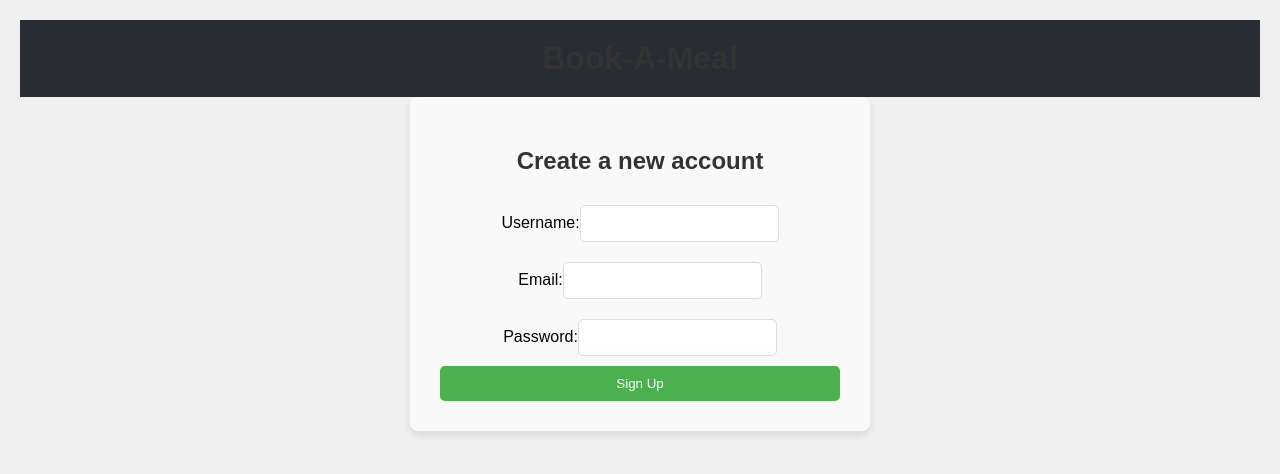
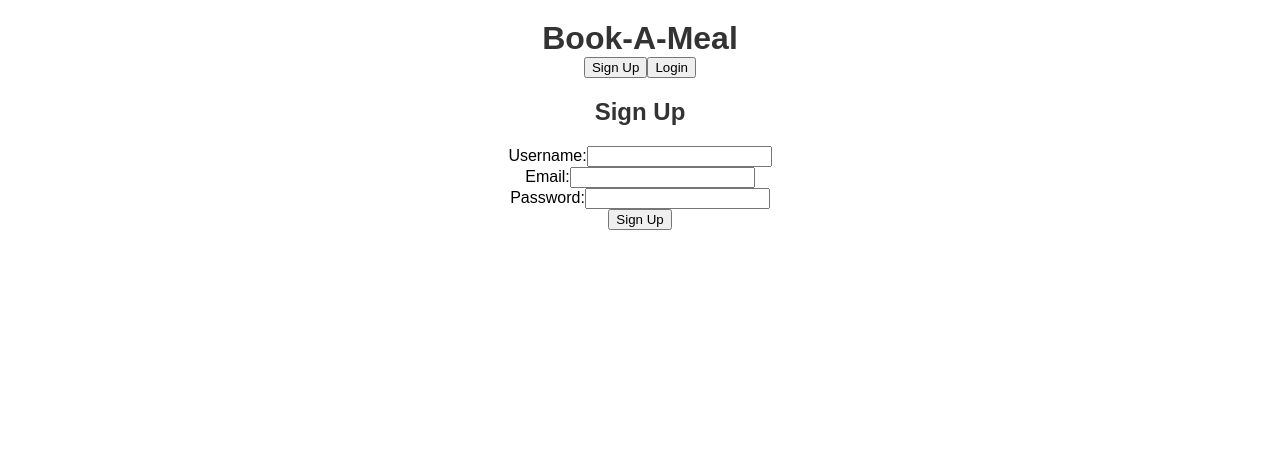
Before and after one commit to T-Chol/frontend-, a React (Create React App) app: page /signup in a window 1280 px wide. Shown: the top 474 px of the page. Built offline with nearby package versions, Linux system fonts and the light colour scheme.

Commit message:
landing page

```diff
--- a/src/App.js
+++ b/src/App.js
@@ -120,6 +120,69 @@
 
 
 
+// import React, { useState } from 'react';
+// import './App.css';
+// import Header from './components/Header';
+// import Login from './components/Login';
+// import SignUp from './components/SignUp';
+// import Dashboard from './components/Dashboard';
+// import MealList from './components/MealList';
+// import OrderHistory from './components/OrderHistory';
+// import { BrowserRouter as Router, Routes, Route } from 'react-router-dom';
+
+// function App() {
+//   const [isLoggedIn, setIsLoggedIn] = useState(false); // State to manage login status
+//   const [user, setUser] = useState(null); // Initialize as null, which will be set after login
+//   const [meals, setMeals] = useState([
+//     { id: 1, name: 'Beef with Rice', description: 'Delicious beef with steamed rice.', price: 10 },
+//     { id: 2, name: 'Chicken with Fries', description: 'Crispy chicken with fries.', price: 8 },
+//   ]);
+//   const [orders, setOrders] = useState([
+//     { mealName: 'Beef with Rice', quantity: 2, status: 'Delivered' },
+//   ]);
+
+//   const handleLogin = (userInfo) => {
+//     setIsLoggedIn(true);
+//     setUser(userInfo); // Set the user state after login
+//   };
+
+//   const handleLogout = () => {
+//     setIsLoggedIn(false);
+//     setUser(null); // Reset user state when logging out
+//   };
+
+//   const handleSignUp = (newUser) => {
+//     setIsLoggedIn(true);
+//     setUser({ ...newUser, role: 'user' }); // Simulate a new user signup
+//   };
+
+//   return (
+//     <Router>
+//       <div className="App">
+//         <Header handleLogout={handleLogout} isLoggedIn={isLoggedIn} />
+//         <Routes>
+//           <Route
+//             path="/"
+//             element={isLoggedIn ? <Dashboard user={user} /> : <Login handleLogin={handleLogin} />}
+//           />
+//           <Route path="/signup" element={<SignUp handleSignUp={handleSignUp} />} />
+//           <Route path="/meal-list" element={<MealList meals={meals} />} />
+//           <Route path="/order-history" element={<OrderHistory orders={orders} />} />
+//         </Routes>
+//       </div>
+//     </Router>
+//   );
+// }
+
+// export default App;
+
+
+// TO HANDLE THE LANDING PAGE
+
+
+
+
+
 import React, { useState } from 'react';
 import './App.css';
 import Header from './components/Header';
@@ -128,7 +191,8 @@ import SignUp from './components/SignUp';
 import Dashboard from './components/Dashboard';
 import MealList from './components/MealList';
 import OrderHistory from './components/OrderHistory';
-import { BrowserRouter as Router, Routes, Route } from 'react-router-dom';
+import LandingPage from './components/LandingPage'; // Import LandingPage component
+import { Routes, Route } from 'react-router-dom'; // No need for BrowserRouter here
 
 function App() {
   const [isLoggedIn, setIsLoggedIn] = useState(false); // State to manage login status
@@ -157,20 +221,18 @@ function App() {
   };
 
   return (
-    <Router>
     <div className="App">
       <Header handleLogout={handleLogout} isLoggedIn={isLoggedIn} />
       <Routes>
         <Route
           path="/"
-            element={isLoggedIn ? <Dashboard user={user} /> : <Login handleLogin={handleLogin} />}
+          element={isLoggedIn ? <Dashboard user={user} /> : <LandingPage />}
         />
         <Route path="/signup" element={<SignUp handleSignUp={handleSignUp} />} />
         <Route path="/meal-list" element={<MealList meals={meals} />} />
         <Route path="/order-history" element={<OrderHistory orders={orders} />} />
       </Routes>
     </div>
-    </Router>
   );
 }
 
--- a/src/components/Header.js
+++ b/src/components/Header.js
@@ -21,17 +21,57 @@
 // export default Header;
 
 
+// import React from 'react';
+
+// const Header = ({ handleLogout, isLoggedIn }) => {
+//   return (
+//     <header className="App-header">
+//       <h1>Book-A-Meal</h1>
+//       {/* Display logout button if the user is logged in */}
+//       {isLoggedIn && (
+//         <button onClick={handleLogout} className="logout-button">
+//           Log Out
+//         </button>
+//         // STARTS HERE THE ADDED FEATURE
+//          ) (
+//     <>
+//       <Link to="/signup">
+//         <button>Sign Up</button>
+//       </Link>
+//       <Link to="/">
+//         <button>Login</button>
+//       </Link>
+//     </>
+
+
+
+//       )}
+//     </header>
+//   );
+// };
+
+// export default Header;
+
+
+
 import React from 'react';
+import { Link } from 'react-router-dom'; // <-- Add this import
 
 const Header = ({ handleLogout, isLoggedIn }) => {
   return (
-    <header className="App-header">
+    <header>
       <h1>Book-A-Meal</h1>
-      {/* Display logout button if the user is logged in */}
-      {isLoggedIn && (
-        <button onClick={handleLogout} className="logout-button">
-          Log Out
-        </button>
+      {isLoggedIn ? (
+        <button onClick={handleLogout}>Logout</button>
+      ) : (
+        <>
+          <Link to="/signup">
+            <button>Sign Up</button>
+          </Link>
+          <Link to="/">
+            <button>Login</button>
+          </Link>
+        </>
       )}
     </header>
   );
--- a/src/components/LandingPage.css
+++ b/src/components/LandingPage.css
@@ -1,4 +1,4 @@
-.landing-container {
+/* .landing-container {
     display: flex;
     flex-direction: column;
     justify-content: center;
@@ -61,3 +61,83 @@
     font-size: 1rem;
     color: #777;
   }
+   */
+
+
+/* TO UPDATE THE LANDING PAGE */
+
+
+
+
+/* src/components/LandingPage.css */
+.landing-page {
+  text-align: center;
+}
+
+.background-image {
+  position: relative;
+  background-image: url('https://example.com/path-to-cafe-image.jpg'); /* Update this with the actual image URL */
+  background-size: cover;
+  background-position: center;
+  height: 100vh;
+  color: white;
+  display: flex;
+  flex-direction: column;
+  justify-content: center;
+  align-items: center;
+}
+
+.overlay {
+  background-color: rgba(0, 0, 0, 0.5); /* Semi-transparent overlay */
+  padding: 20px;
+  text-align: center;
+}
+
+.book-now-btn {
+  padding: 10px 20px;
+  background-color: #ff8c00;
+  color: white;
+  font-size: 18px;
+  border: none;
+  cursor: pointer;
+  border-radius: 5px;
+  margin-top: 20px;
+}
+
+.book-now-btn:hover {
+  background-color: #e07b00;
+}
+
+.special-meals {
+  background-color: #f4f4f4;
+  padding: 50px 0;
+}
+
+.special-meals h2 {
+  font-size: 2rem;
+  margin-bottom: 20px;
+}
+
+.meal-list {
+  display: flex;
+  justify-content: center;
+  gap: 30px;
+}
+
+.meal-card {
+  background-color: white;
+  padding: 20px;
+  border-radius: 8px;
+  box-shadow: 0 4px 6px rgba(0, 0, 0, 0.1);
+  text-align: left;
+  width: 250px;
+}
+
+.meal-card h3 {
+  font-size: 1.5rem;
+  margin-bottom: 10px;
+}
+
+.meal-card p {
+  font-size: 1rem;
+}
--- a/src/components/LandingPage.js
+++ b/src/components/LandingPage.js
@@ -1,31 +1,85 @@
+// import React from 'react';
+// import { Link } from 'react-router-dom';
+// import './LandingPage.css'; // Optional: for styling the landing page
+
+// const LandingPage = () => {
+//   return (
+//     <div className="landing-container">
+//       <header className="landing-header">
+//         <h1>Welcome to Book-A-Meal</h1>
+//         <p>Your one-stop app to order delicious meals!</p>
+//       </header>
+
+//       <section className="landing-content">
+//         <p>Browse the menu, select your meal, and enjoy a hassle-free food experience!</p>
+
+//         <div className="cta-buttons">
+//           <Link to="/signup">
+//             <button className="cta-button">Sign Up</button>
+//           </Link>
+//           <Link to="/login">
+//             <button className="cta-button">Log In</button>
+//           </Link>
+//         </div>
+//       </section>
+
+//       <footer className="landing-footer">
+//         <p>© 2025 Book-A-Meal. All rights reserved.</p>
+//       </footer>
+//     </div>
+//   );
+// };
+
+// export default LandingPage;
+
+
+
+// TO HANDLE THE BOOK A MEAL BUTTON
+
+
+
+
+// src/components/LandingPage.js
 import React from 'react';
-import { Link } from 'react-router-dom';
-import './LandingPage.css'; // Optional: for styling the landing page
+import { useNavigate } from 'react-router-dom';
+import './LandingPage.css'; // For styling
 
 const LandingPage = () => {
+  const navigate = useNavigate();
+
+  const handleBookNow = () => {
+    navigate('/meal-list'); // Navigate to the meal list page
+  };
+
+  const specialMeals = [
+    { id: 1, name: 'Beef with Rice', description: 'Delicious beef with steamed rice.' },
+    { id: 2, name: 'Chicken with Fries', description: 'Crispy chicken with fries.' },
+  ];
+
   return (
-    <div className="landing-container">
-      <header className="landing-header">
-        <h1>Welcome to Book-A-Meal</h1>
-        <p>Your one-stop app to order delicious meals!</p>
-      </header>
+    <div className="landing-page">
+      <div className="background-image">
+        <div className="overlay">
+          <h1>Welcome to Book A Meal</h1>
+          <p>Your time,Your Meal,Your Way</p>
+          <p>Tired of waiting to place your order after sitting at a restaurant? with Book a Meal, you can book your meal right from your device while waiting to be seated or as soon as you arrive</p>
+          <button className="book-now-btn" onClick={handleBookNow}>
+            Book Now
+          </button>
+        </div>
+      </div>
 
-      <section className="landing-content">
-        <p>Browse the menu, select your meal, and enjoy a hassle-free food experience!</p>
-
-        <div className="cta-buttons">
-          <Link to="/signup">
-            <button className="cta-button">Sign Up</button>
-          </Link>
-          <Link to="/login">
-            <button className="cta-button">Log In</button>
-          </Link>
+      <div className="special-meals">
+        <h2>Special Meals of the Day</h2>
+        <div className="meal-list">
+          {specialMeals.map((meal) => (
+            <div className="meal-card" key={meal.id}>
+              <h3>{meal.name}</h3>
+              <p>{meal.description}</p>
+            </div>
+          ))}
         </div>
-      </section>
-
-      <footer className="landing-footer">
-        <p>© 2025 Book-A-Meal. All rights reserved.</p>
-      </footer>
+      </div>
     </div>
   );
 };
--- a/src/components/SignUp.js
+++ b/src/components/SignUp.js
@@ -1,89 +1,60 @@
-// import React, { useState } from 'react';
-// import { TextField, Button } from '@mui/material';
-// import axios from 'axios';
-
-// const SignUp = () => {
-//   const [email, setEmail] = useState('');
-//   const [password, setPassword] = useState('');
-
-//   const handleSignUp = () => {
-//     axios.post('/api/signup', { email, password })
-//       .then(response => {
-//         console.log('User signed up:', response.data);
-//       })
-//       .catch(error => {
-//         console.error('Error signing up:', error);
-//       });
-//   };
-
-//   return (
-//     <div>
-//       <h2>Sign Up</h2>
-//       <TextField
-//         label="Email"
-//         value={email}
-//         onChange={(e) => setEmail(e.target.value)}
-//         fullWidth
-//       />
-//       <TextField
-//         label="Password"
-//         type="password"
-//         value={password}
-//         onChange={(e) => setPassword(e.target.value)}
-//         fullWidth
-//       />
-//       <Button onClick={handleSignUp} variant="contained">Sign Up</Button>
-//     </div>
-//   );
-// };
-
-// export default SignUp;
-
-// src/components/SignUp.js
 import React, { useState } from 'react';
 
 const SignUp = ({ handleSignUp }) => {
-  const [username, setUsername] = useState('');
-  const [email, setEmail] = useState('');
-  const [password, setPassword] = useState('');
+  const [formData, setFormData] = useState({
+    username: '',
+    email: '',
+    password: ''
+  });
+
+  const handleChange = (e) => {
+    const { name, value } = e.target;
+    setFormData((prevData) => ({
+      ...prevData,
+      [name]: value
+    }));
+  };
 
   const handleSubmit = (e) => {
     e.preventDefault();
-    if (username && email && password) {
-      handleSignUp({ username, email, password });
-    } else {
-      alert('Please fill all fields');
-    }
+    // Simulate a successful sign-up
+    handleSignUp(formData);
   };
 
   return (
-    <div className="sign-up-form">
-      <h2>Create a new account</h2>
+    <div>
+      <h2>Sign Up</h2>
       <form onSubmit={handleSubmit}>
         <div>
-          <label>Username:</label>
+          <label htmlFor="username">Username:</label>
           <input
             type="text"
-            value={username}
-            onChange={(e) => setUsername(e.target.value)}
+            id="username"
+            name="username"
+            value={formData.username}
+            onChange={handleChange}
             required
           />
         </div>
         <div>
-          <label>Email:</label>
+          <label htmlFor="email">Email:</label>
           <input
             type="email"
-            value={email}
-            onChange={(e) => setEmail(e.target.value)}
+            id="email"
+            name="email"
+            value={formData.email}
+            onChange={handleChange}
             required
           />
         </div>
         <div>
-          <label>Password:</label>
+          <label htmlFor="password">Password:</label>
           <input
             type="password"
-            value={password}
-            onChange={(e) => setPassword(e.target.value)}
+            id="password"
+            name="password"
+            value={formData.password}
+            onChange={handleChange}
             required
           />
         </div>
```
Also changed, not shown: src/index.js (+28 -9 lines). Lines whose indentation alone changed are shown as unchanged.
